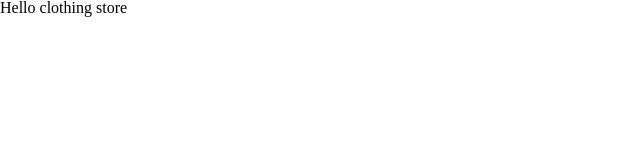
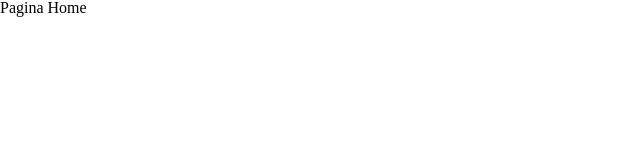
Before and after one commit to FeBassetto/clothing-store, a React (Create React App) app: page / in a window 1280 px wide. Shown: the top 160 px of the page, without its empty margins (0-640 px from the left). Built offline with nearby package versions, Linux system fonts and the light colour scheme; the HTML template or start-up script is replaced by a standard one.

Commit message:
Adding routes to project

```diff
--- a/package.json
+++ b/package.json
@@ -1,5 +1,6 @@
 {
   "name": "clothing-store",
+  "homepage": "https://febassetto.github.io/clothing-store",
   "version": "0.1.0",
   "private": true,
   "dependencies": {
--- a/src/App.js
+++ b/src/App.js
@@ -1,7 +1,9 @@
+import Routing from "./Routes";
+
 function App() {
   return (
     <div className="App">
-      <h1>Hello clothing store</h1>
+      <Routing/>
     </div>
   );
 }
--- /dev/null
+++ b/src/Routes.jsx
@@ -0,0 +1,16 @@
+import React from "react";
+import { BrowserRouter as Router, Routes, Route } from "react-router-dom";
+import Home from "./pages/Home";
+
+
+const Routing = () => {
+    return(
+        <Router>
+            <Routes>
+                <Route exact path="/" element={<Home/>} />
+            </Routes>
+        </Router>
+    )
+}
+
+export default Routing
--- /dev/null
+++ b/src/pages/Home.jsx
@@ -0,0 +1,9 @@
+import React from 'react'
+
+const Home = () => {
+    return(
+        <h1>Pagina Home</h1>
+    )
+}
+
+export default Home
```
